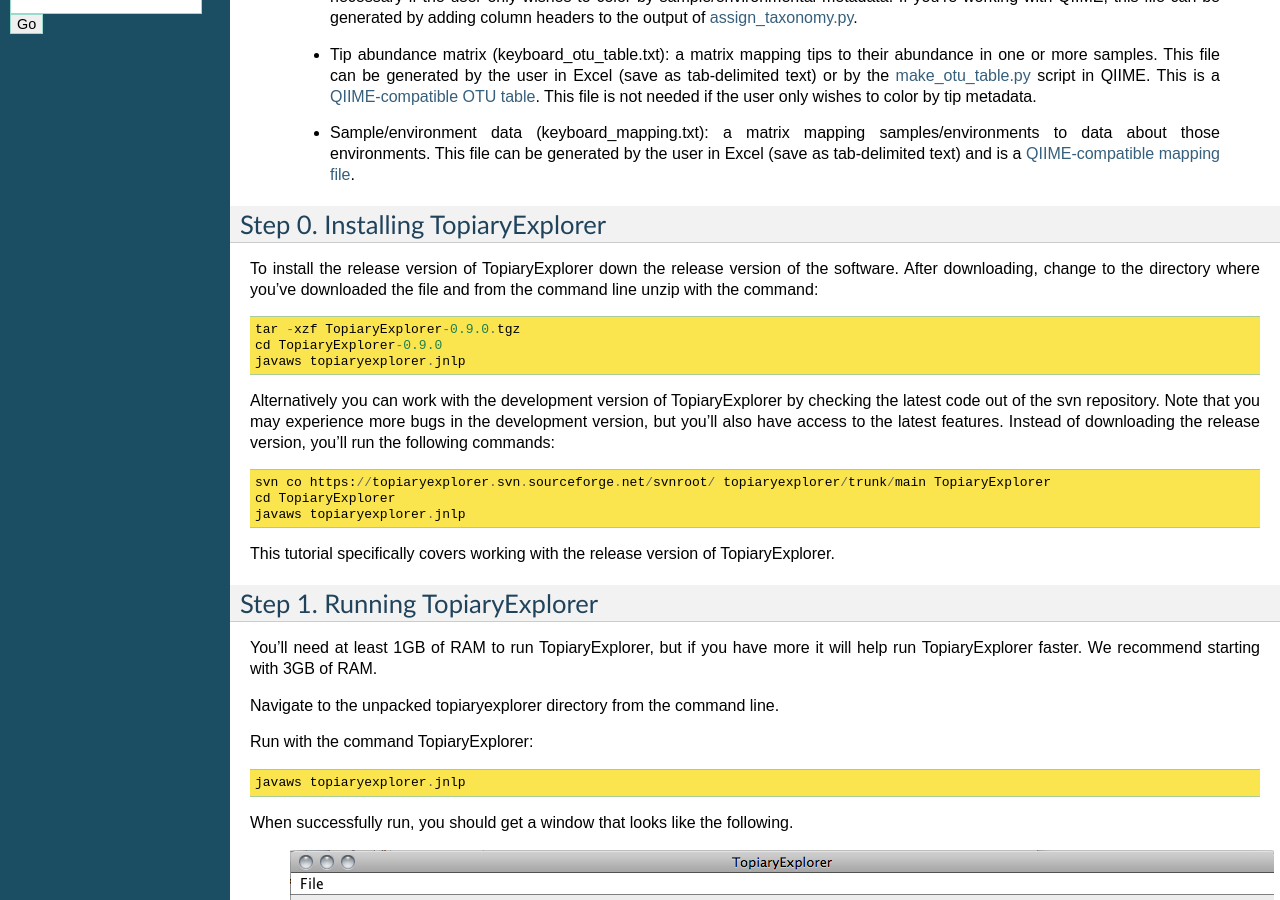
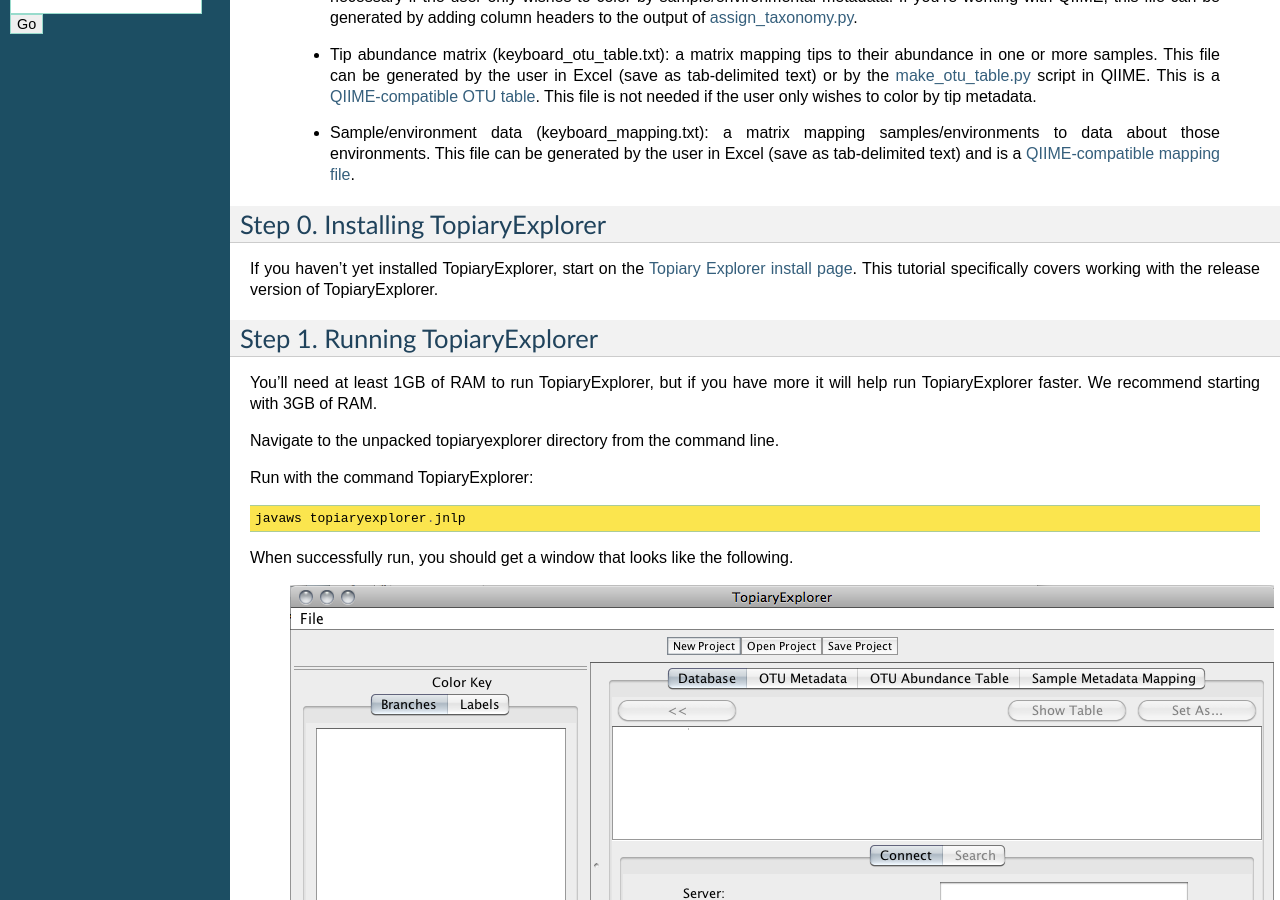
Before and after one commit to qiime/Topiary-Explorer, a Sphinx documentation site: the page built from tutorial/source/quickstart.rst, in a window 1280 px wide and 900 px high, scrolled down 690 px. Built offline with Sphinx 7.4.7, drawn with Linux system fonts in a browser that asks for light colours.

```diff
--- a/tutorial/source/quickstart.rst
+++ b/tutorial/source/quickstart.rst
@@ -25,19 +25,7 @@
 Step 0. Installing TopiaryExplorer
 ----------------------------------
 
-To install the release version of TopiaryExplorer down the release version of the software. After downloading, change to the directory where you've downloaded the file and from the command line unzip with the command::
-
-	tar -xzf TopiaryExplorer-0.9.0.tgz
-	cd TopiaryExplorer-0.9.0
-	javaws topiaryexplorer.jnlp
-
-Alternatively you can work with the development version of TopiaryExplorer by checking the latest code out of the svn repository. Note that you may experience more bugs in the development version, but you'll also have access to the latest features. Instead of downloading the release version, you'll run the following commands::
-
-	svn co https://topiaryexplorer.svn.sourceforge.net/svnroot/ topiaryexplorer/trunk/main TopiaryExplorer
-	cd TopiaryExplorer
-	javaws topiaryexplorer.jnlp
-
-This tutorial specifically covers working with the release version of TopiaryExplorer.
+If you haven't yet installed TopiaryExplorer, start on the `Topiary Explorer install page <./install.html>`_. This tutorial specifically covers working with the release version of TopiaryExplorer.
 
 Step 1. Running TopiaryExplorer
 -------------------------------
```
Also changed, not shown: 1 other file.
